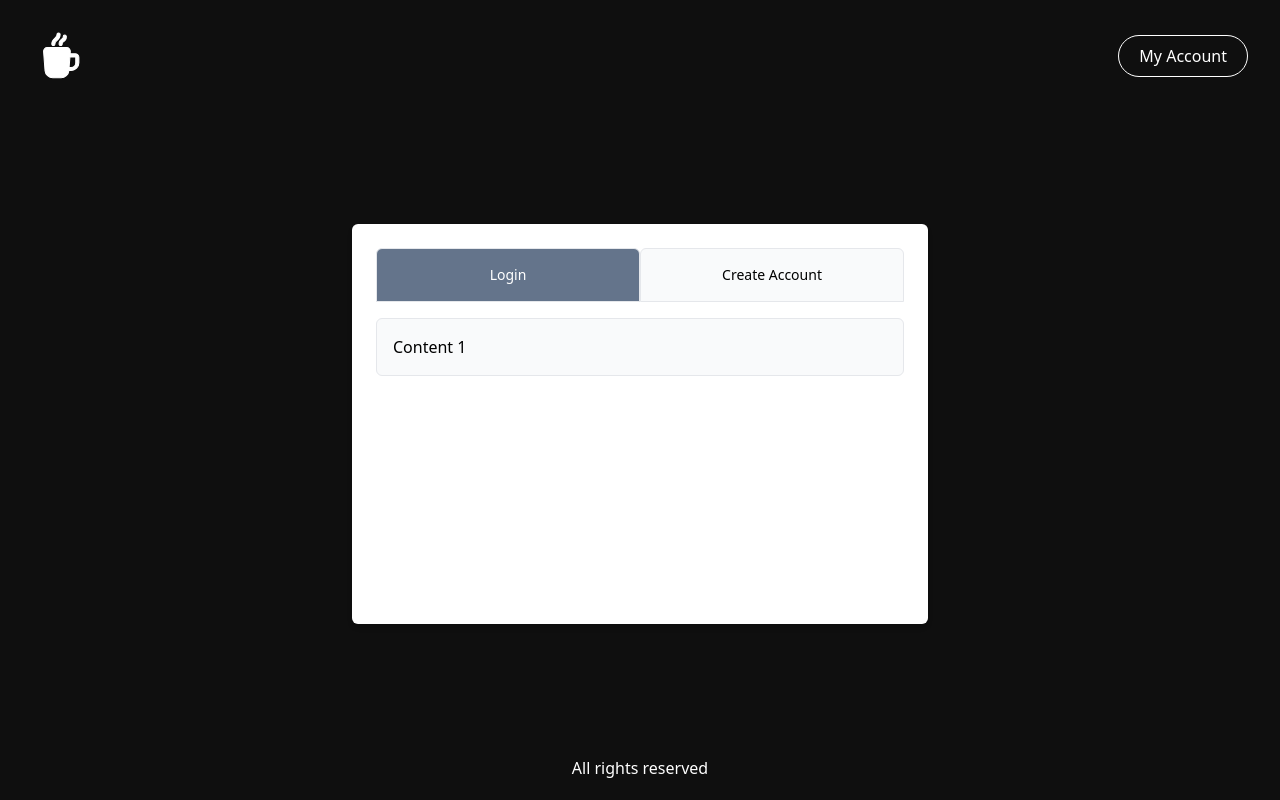
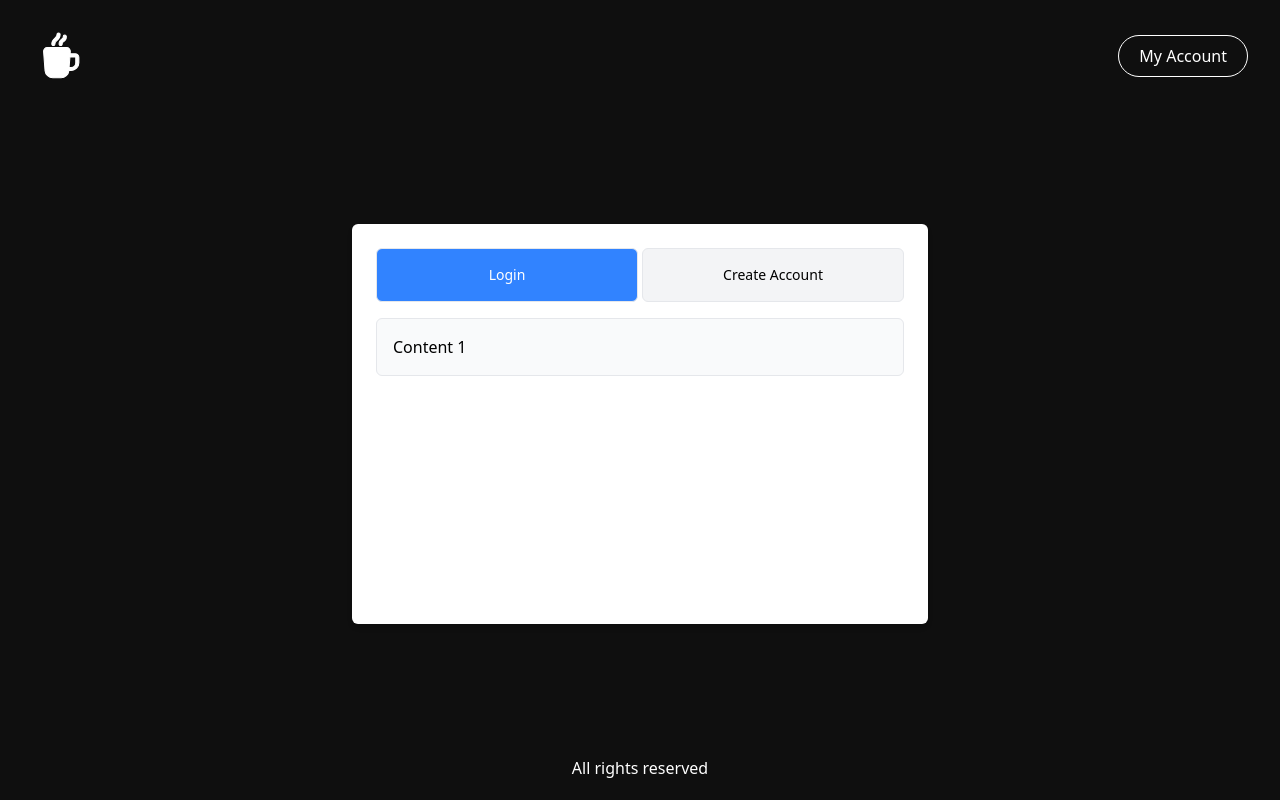
Before and after one commit to nestorjunior/my-tasks, a Next.js app: page /account in a window 1280 px wide. Built offline with nearby package versions, Linux system fonts and the light colour scheme.

Commit message:
refactor: page account

```diff
--- a/src/app/account/page.tsx
+++ b/src/app/account/page.tsx
@@ -10,13 +10,13 @@ export default function Account() {
             <Tabs.List className="flex flex-row justify-between">
               <Tabs.Trigger
                 value="tab1"
-                className="basis-1/2 border border-gray-200 bg-gray-50 p-4 rounded-t-md hover:bg-slate-500 hover:text-white focus:text-white focus:bg-slate-500 text-sm font-medium data-[state=active]:bg-slate-500 data-[state=active]:text-white"
+                className="basis-1/2 border border-gray-200 bg-gray-100 p-4 rounded-md hover:bg-[#3183FF] hover:text-white focus:text-white focus:bg-[#3183FF] text-sm font-medium data-[state=active]:bg-[#3183FF] data-[state=active]:text-white transition-colors duration-300 ease-in-out mr-1"
               >
                 Login
               </Tabs.Trigger>
               <Tabs.Trigger
                 value="tab2"
-                className="basis-1/2 border border-gray-200 bg-gray-50 p-4 rounded-t-md hover:bg-slate-500 hover:text-white focus:text-white focus:bg-slate-500 text-sm font-medium data-[state=active]:bg-slate-500 data-[state=active]:text-white"
+                className="basis-1/2 border border-gray-200 bg-gray-100 p-4 rounded-md hover:bg-[#3183FF] hover:text-white focus:text-white focus:bg-[#3183FF] text-sm font-medium data-[state=active]:bg-[#3183FF] data-[state=active]:text-white transition-colors duration-300 ease-in-out"
               >
                 Create Account
               </Tabs.Trigger>
```
